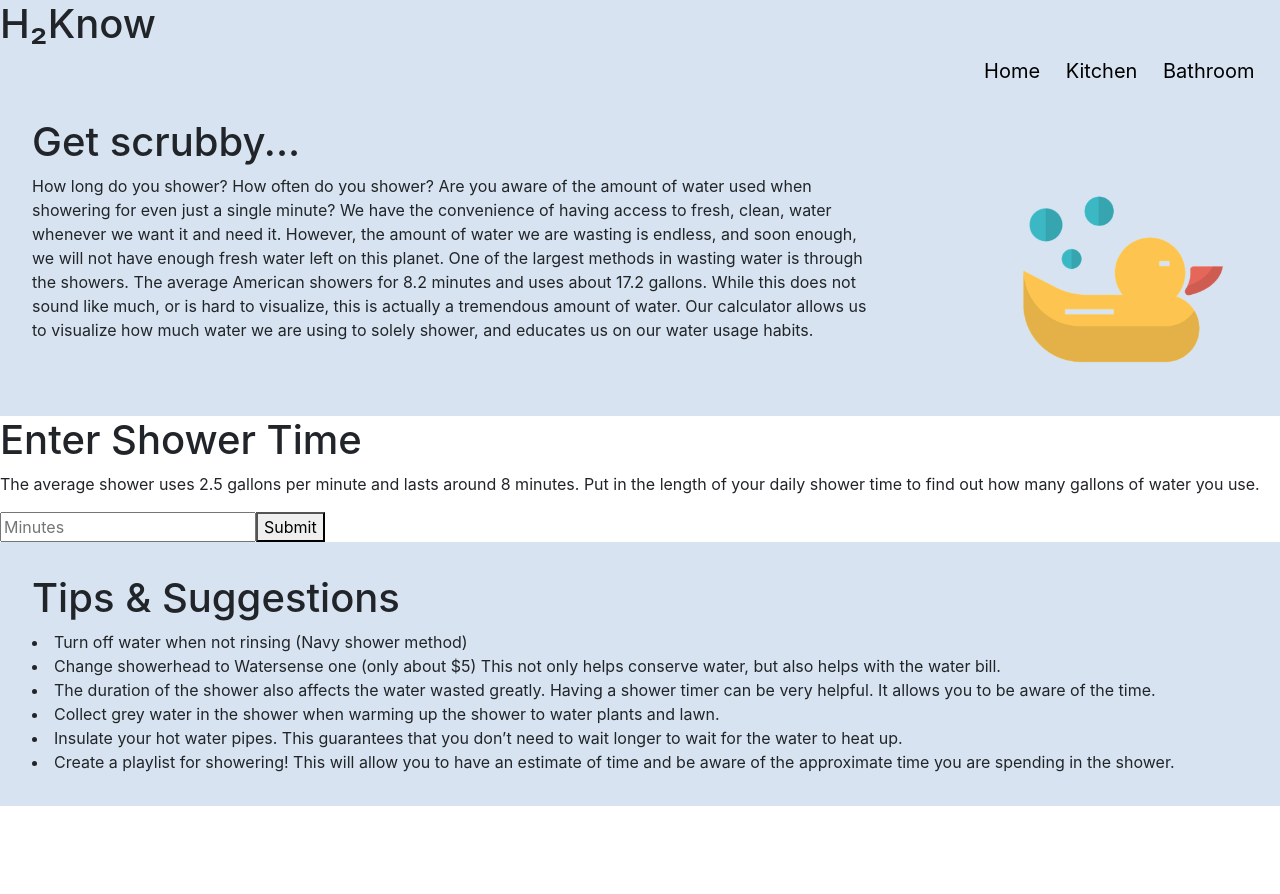
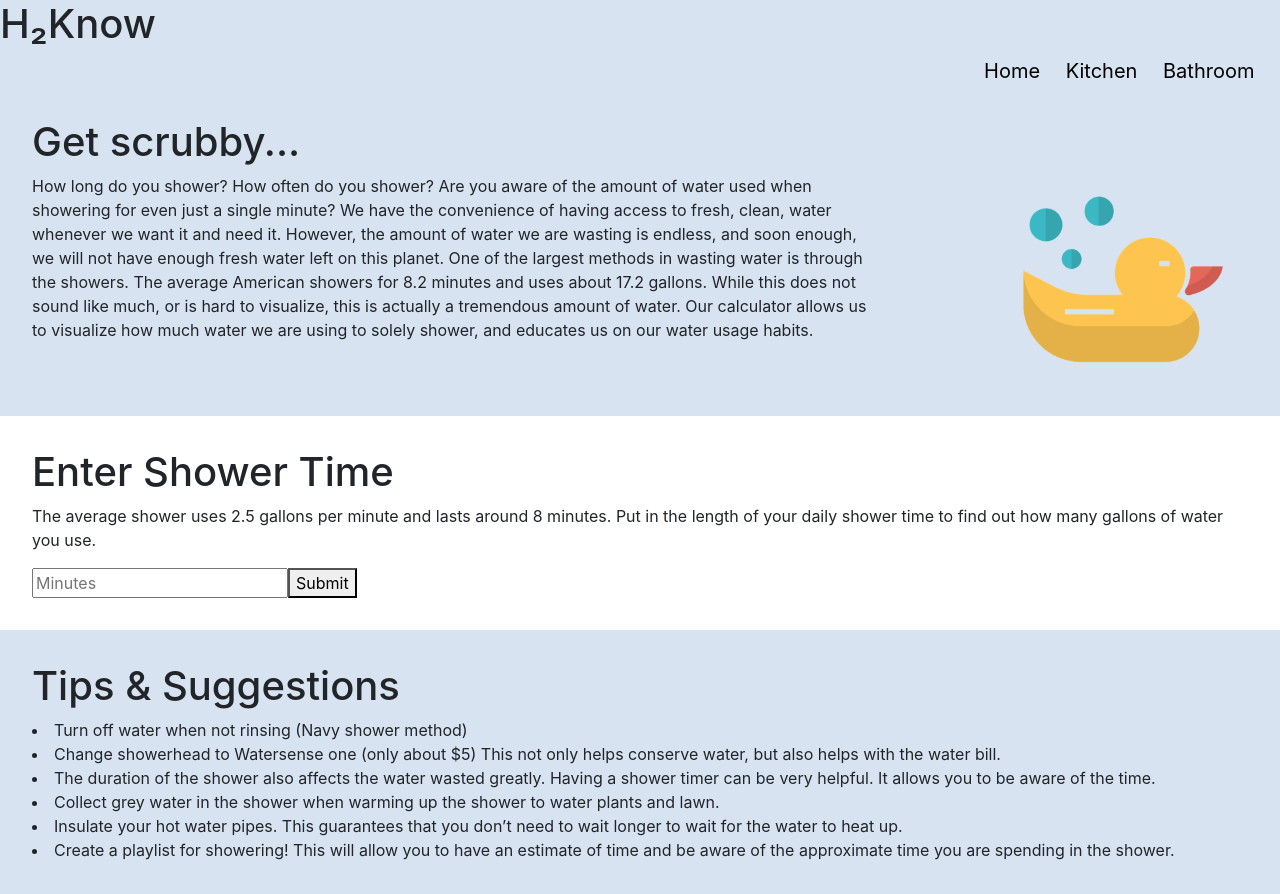
Before and after one commit to UW-INFO442-AU21/group7-smartwater, a React (Create React App) app: page /calculator in a window 1280 px wide. Before the commit the page ends 806 px from the top, so only its background shows below. Built offline with nearby package versions, Linux system fonts and the light colour scheme.

Commit message:
styling calculator

```diff
--- a/src/Pages/CalculatorPage.js
+++ b/src/Pages/CalculatorPage.js
@@ -38,6 +38,7 @@ function CalculatorPage() {
         <p className="duckparagraph">How long do you shower? How often do you shower? Are you aware of the amount of water used when showering for even just a single minute? We have the convenience of having access to fresh, clean, water whenever we want it and need it. However, the amount of water we are wasting is endless, and soon enough, we will not have enough fresh water left on this planet. One of the largest methods in wasting water is through the showers. The average American showers for 8.2 minutes and uses about 17.2 gallons. While this does not sound like much, or is hard to visualize, this is actually a tremendous amount of water. Our calculator allows us to visualize how much water we are using to solely shower, and educates us on our water usage habits.</p>
         <img align = "right" id="duck" src={duck} alt="duck" />
       </div>
+      <div className="secondsection">
       <div className="app-title">
         <h1> Enter Shower Time</h1>
       </div>
@@ -52,7 +53,7 @@ function CalculatorPage() {
       {currentSum > 0 && <p>You are using {currentSum} gallons of water. {images}</p>}
       {currentSum > 20 && <p>You are using too much water. Consider reducing the amount of time spent in the shower.</p>}
       {currentSum > 0  && currentSum <= 20 && <p>You are within the 8 minute timeframe. </p>}
-
+      </div>
       <div className="firstsection">
         <h1>Tips & Suggestions </h1>
         <li>Turn off water when not rinsing (Navy shower method)</li>
--- a/src/Pages/KitchenPage.js
+++ b/src/Pages/KitchenPage.js
@@ -22,7 +22,7 @@ export default function KitchenPage() {
       </p>
       <img align = "right" id="faucet" src={faucet} alt="faucet" width="300" height="400"/>
       </div>
-      <p className="center">Select your preferred method of dishwashing.</p>
+      <p className="center"> Select your preferred method of dishwashing. </p>
       <div className = "center">
         <div className = "secondsection" id="selectmethod" >
 
--- a/src/index.css
+++ b/src/index.css
@@ -128,8 +128,6 @@ code {
   width: 70%;
 }
 
-
-
 #waterdrop, #duck {
   float: right;
   width: 20%;
@@ -175,3 +173,13 @@ code {
   margin: auto;
   text-align: center;
 }
+
+.calcbox {
+
+  align-items: center;
+}
+
+#calcbox {
+  align-items: center;
+  display: flex;
+}
```
